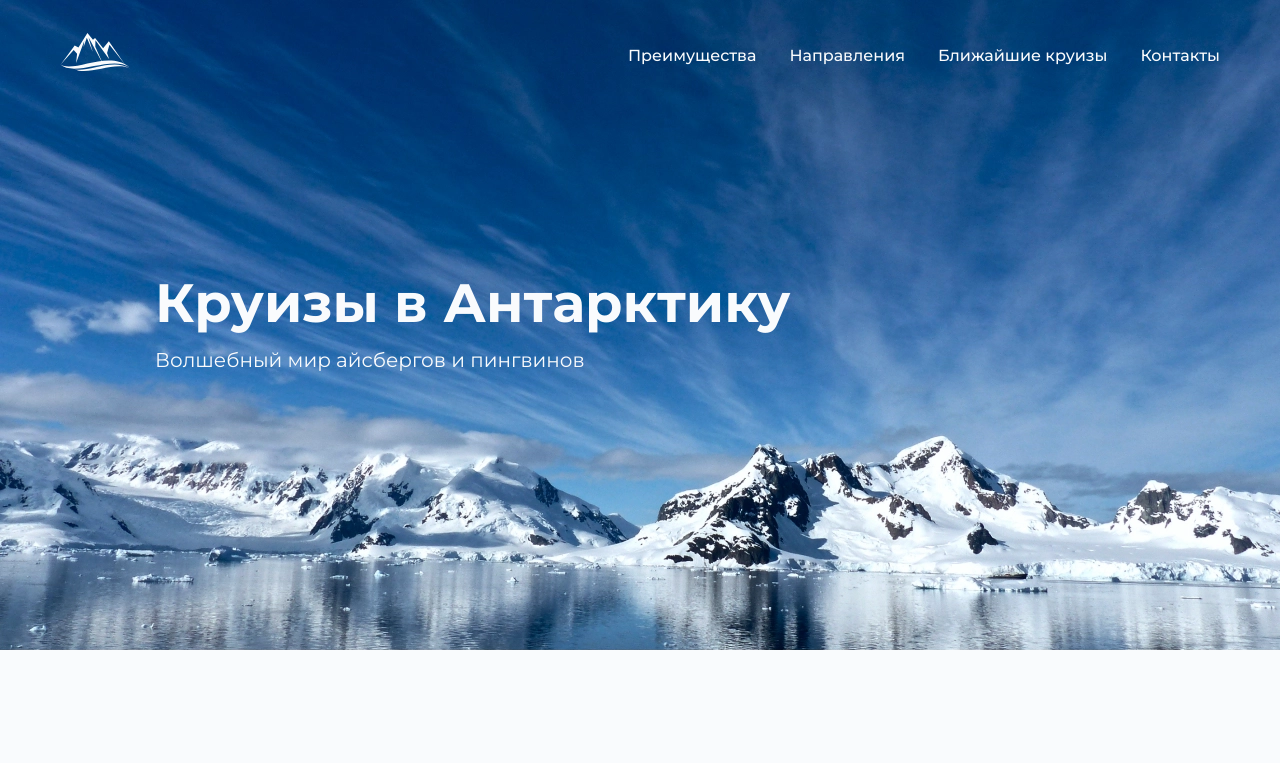
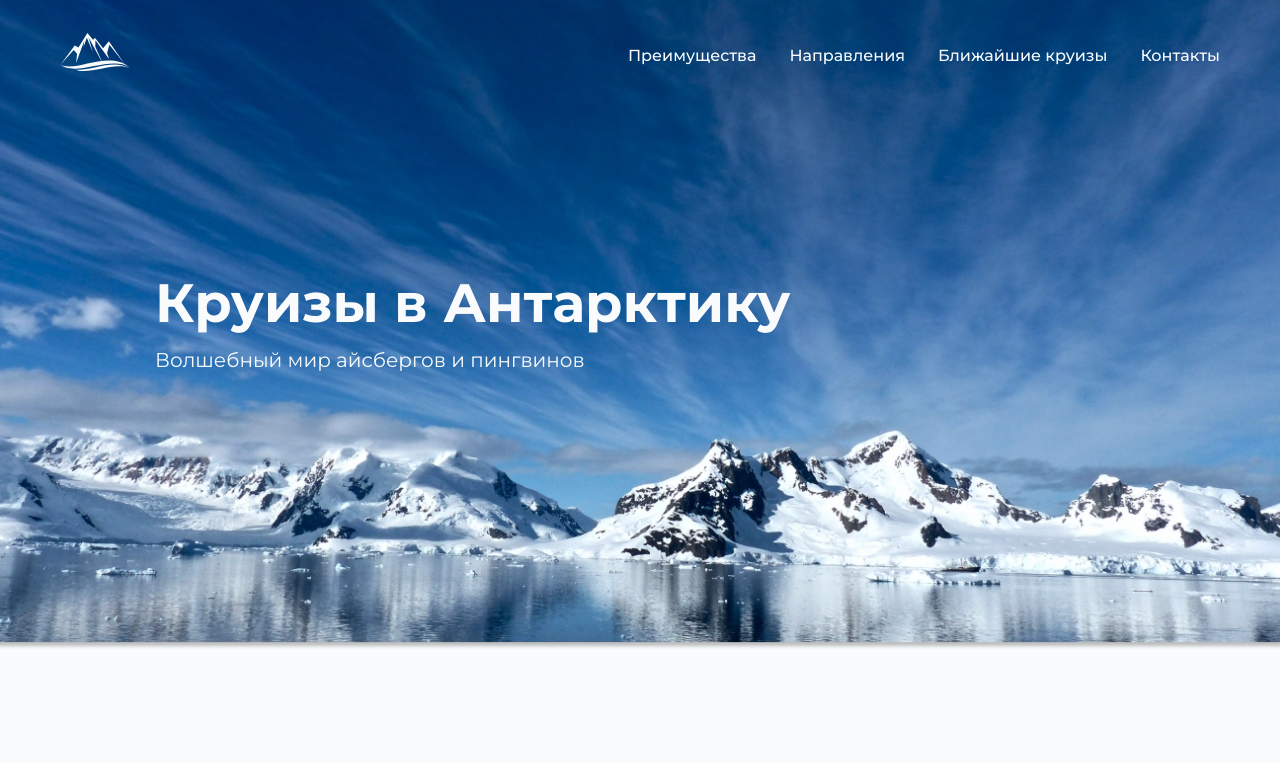
Before and after one commit to KatieZuzukina/Antarctic, a website built with webpack: page source/index.html in a window 1280 px wide. Shown: the top 763 px of the page. Built offline with nearby package versions, Linux system fonts and the light colour scheme; files whose address does not match are found by name.

Commit message:
исправление блока на резине

```diff
--- a/source/sass/blocks/header.scss
+++ b/source/sass/blocks/header.scss
@@ -4,6 +4,8 @@
   color: $color-alice-blue;
   position: relative;
   background-image: url("../img/bg-image-desktop.webp");
+  background-size: cover;
+  background-position: bottom;
 
   @media (min-width: $vp-1023) {
     @include retina {
```
Also changed, not shown: build/css/style.css, build/css/style.min.css, 1 other file.
